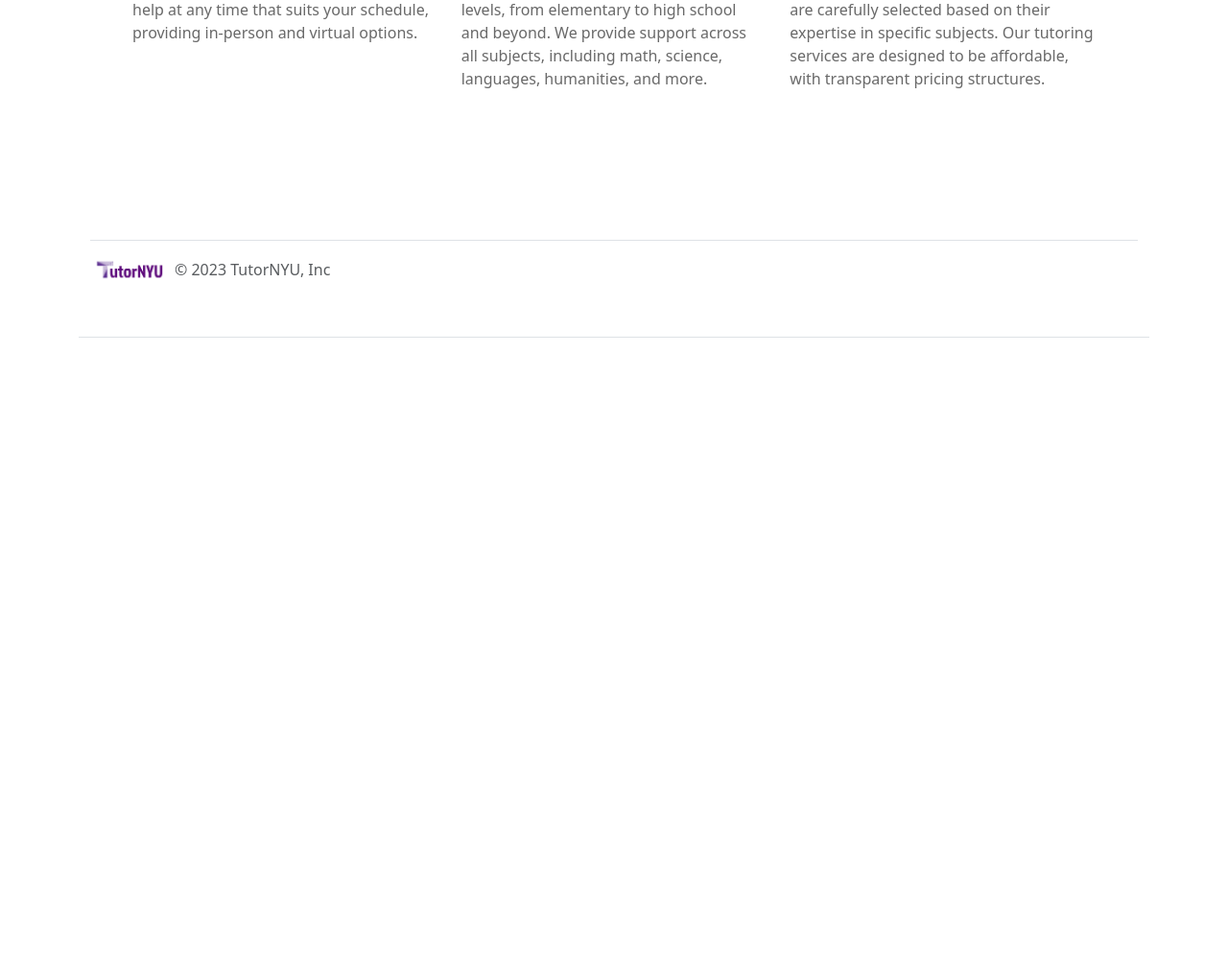
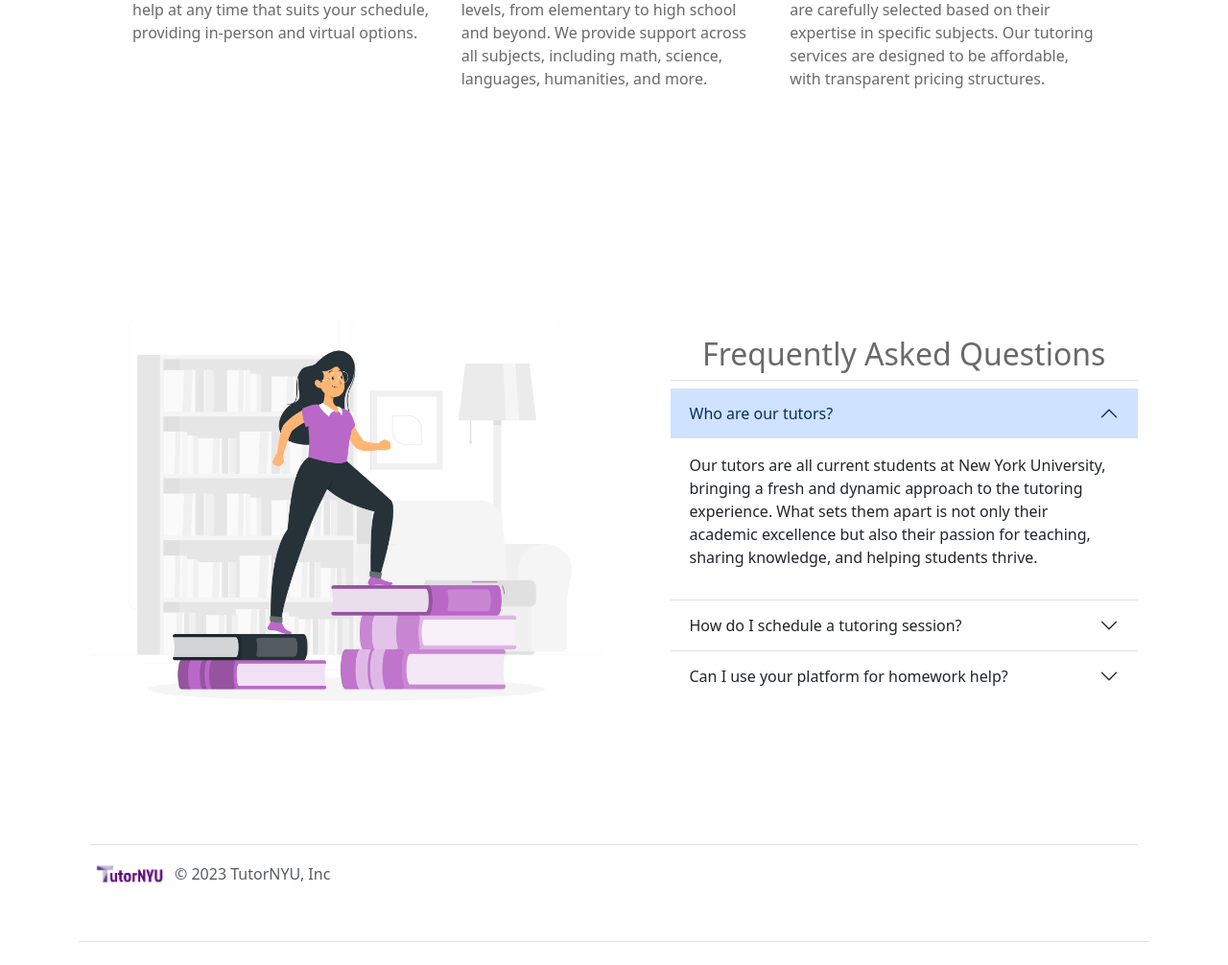
Before and after one commit to gcivil-nyu-org/INT2-Monday-Spring2024-Team-2, a Django app: page / in a window 1280 px wide. Shown: the part 1370-2376 px from the top of the page at 96% size. Before the commit the page ends 1722 px from the top, so only its background shows below. Run offline with Django 5.2, Linux system fonts and the light colour scheme.

Commit message:
faq section completed

```diff
--- a/TutorNYU/templates/home.html
+++ b/TutorNYU/templates/home.html
@@ -64,6 +64,66 @@
     </div>
   </div>
 
+<!-- FAQs  -->
+<script src="https://unpkg.com/bootstrap@5.3.2/dist/js/bootstrap.bundle.min.js"></script>
+<section class="bg-white py-3 py-md-5">
+  <div class="container">
+    <div class="row gy-5 gy-lg-0 align-items-lg-center">
+      <div class="col-12 col-lg-6">
+        <img class="img-fluid rounded" loading="lazy" src="{% static 'images/faqs.png' %}" alt="How can we help you?">
+      </div>
+      <div class="col-12 col-lg-6">
+        <div class="row justify-content-xl-end">
+          <div class="col-12 col-xl-11">
+            <h2 class="pb-2 border-bottom" style="text-align: center; color: #696969; white-space: pre-line;">Frequently Asked Questions</h2>
+            <div class="accordion accordion-flush" id="accordionExample">
+              <div class="accordion-item">
+                <h2 class="accordion-header" id="headingOne">
+                  <button class="accordion-button" type="button" data-bs-toggle="collapse" data-bs-target="#collapseOne" aria-expanded="true" aria-controls="collapseOne">
+                    Who are our tutors?
+                  </button>
+                </h2>
+                <div id="collapseOne" class="accordion-collapse collapse show" aria-labelledby="headingOne" data-bs-parent="#accordionExample">
+                  <div class="accordion-body">
+                    <a name="faqs"></a>
+
+                    <p>Our tutors are all current students at New York University, bringing a fresh and dynamic approach to the tutoring experience.
+                      What sets them apart is not only their academic excellence but also their passion for teaching, sharing knowledge, and helping students thrive.</p>
+                  </div>
+                </div>
+              </div>
+              <div class="accordion-item">
+                <h2 class="accordion-header" id="headingTwo">
+                  <button class="accordion-button collapsed" type="button" data-bs-toggle="collapse" data-bs-target="#collapseTwo" aria-expanded="false" aria-controls="collapseTwo">
+                    How do I schedule a tutoring session?
+                  </button>
+                </h2>
+                <div id="collapseTwo" class="accordion-collapse collapse" aria-labelledby="headingTwo" data-bs-parent="#accordionExample">
+                  <div class="accordion-body">
+                    To schedule a session, simply log in to your account, choose your preferred subject, and select a tutor based on availability. You can then book a session that fits your schedule.
+                  </div>
+                </div>
+              </div>
+              <div class="accordion-item">
+                <h2 class="accordion-header" id="headingThree">
+                  <button class="accordion-button collapsed" type="button" data-bs-toggle="collapse" data-bs-target="#collapseThree" aria-expanded="false" aria-controls="collapseThree">
+                    Can I use your platform for homework help?
+                  </button>
+                </h2>
+                <div id="collapseThree" class="accordion-collapse collapse" aria-labelledby="headingThree" data-bs-parent="#accordionExample">
+                  <div class="accordion-body">
+                    <p>Absolutely! Our tutors are available to assist with homework, assignments, exam preparation, and general subject-related inquiries.</p>
+                  </div>
+                </div>
+              </div>
+            </div>
+          </div>
+        </div>
+      </div>
+    </div>
+  </div>
+</section>
+
   <!--Footer-->
   <div class="container">
     <footer class="d-flex flex-wrap justify-content-between align-items-center py-3 my-4 border-top">
@@ -82,4 +142,8 @@
     </footer>
   </div>
 
+
+
+
+
 {% endblock %}
--- a/TutorNYU/templates/navbar.html
+++ b/TutorNYU/templates/navbar.html
@@ -23,7 +23,7 @@
         <ul class="nav col-12 col-md-auto mb-2 justify-content-center mb-md-0">
           <li><a href="{% url 'home' %}" class="nav-link px-2 link-secondary">Home</a></li>
           <li><a href="{% url 'home' %}#feature" class="nav-link px-2" style="color: #600d91; margin-left:10px">Features</a></li>
-          <li><a href="#" class="nav-link px-2" style="color: #600d91; margin-left:10px">FAQs</a></li>
+          <li><a href="{% url 'home' %}#faqs" class="nav-link px-2" style="color: #600d91; margin-left:10px">FAQs</a></li>
           <li><a href="#" class="nav-link px-2" style="color: #600d91; margin-left:10px">About</a></li>
         </ul>
 
```
Also changed, not shown: TutorNYU/static/images/faqs.png (added).
